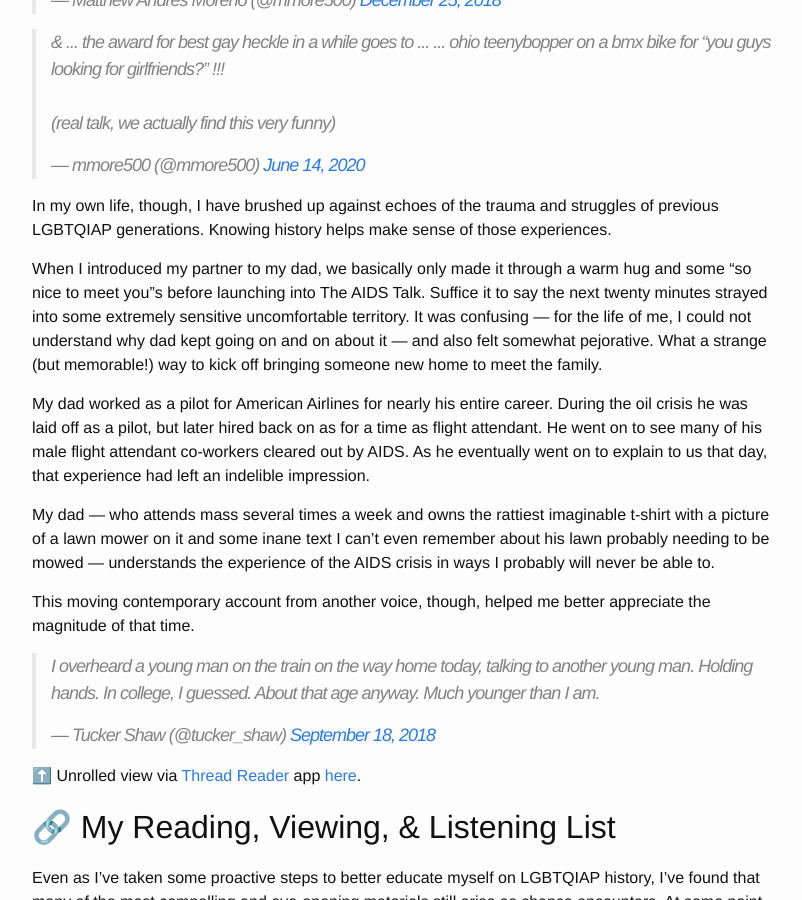
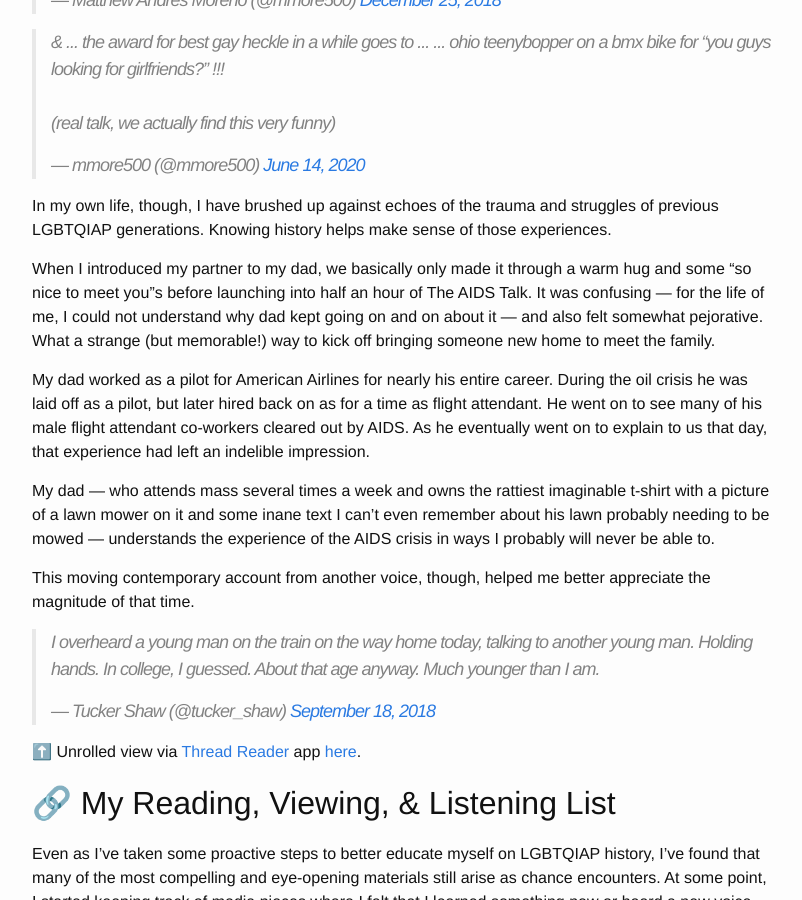
Before and after one commit to mmore500/mmore500.github.io, a Jekyll site: the page built from blog_personal/_posts/2020-06-17-lgbtqiap-history.md, in a window 1280 px wide and 900 px high, scrolled down 2160 px. Shown: the whole window, without its empty margins (238-1040 px from the left). Built offline with Jekyll 4.4.1, drawn with Linux system fonts in a browser that asks for light colours; emoji names are drawn with the system emoji font; comment, search, counter and statistics services are not loaded.

Commit message:
Line edits

```diff
--- a/blog_personal/_posts/2020-06-17-lgbtqiap-history.md
+++ b/blog_personal/_posts/2020-06-17-lgbtqiap-history.md
@@ -83,8 +83,7 @@ Say, to plain yogurt in a well-lit room.
 In my own life, though, I have brushed up against echoes of the trauma and struggles of previous LGBTQIAP generations.
 Knowing history helps make sense of those experiences.
 
-When I introduced my partner to my dad, we basically only made it through a warm hug and some "so nice to meet you"s before launching into The AIDS Talk.
-Suffice it to say the next twenty minutes strayed into some extremely sensitive uncomfortable territory.
+When I introduced my partner to my dad, we basically only made it through a warm hug and some "so nice to meet you"s before launching into half an hour of The AIDS Talk.
 It was confusing --- for the life of me, I could not understand why dad kept going on and on about it --- and also felt somewhat pejorative.
 What a strange (but memorable!) way to kick off bringing someone new home to meet the family.
 
```
